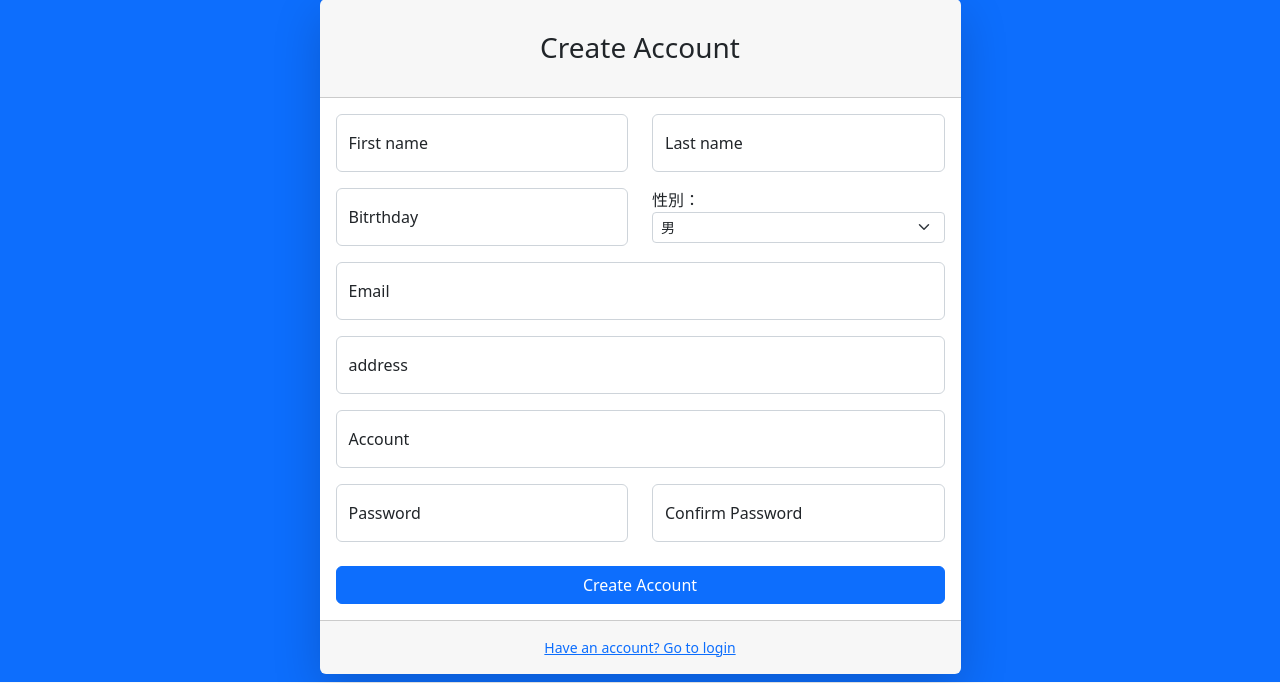
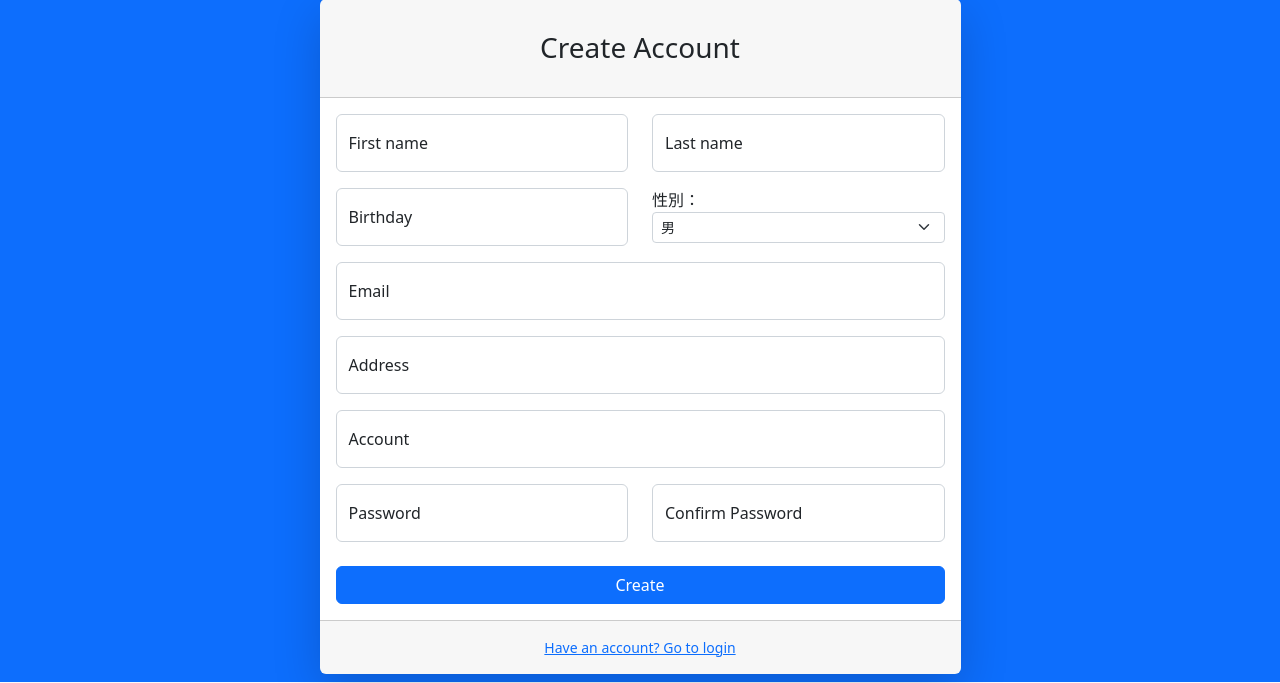
Before and after one commit to HsienLu/small_project, a PHP site: page /register.php in a window 1280 px wide. Shown: the part 49-732 px from the top of the page. Run offline with PHP 8.4, Linux system fonts and the light colour scheme; some libraries are stand-ins or nearby versions.

Commit message:
Compelte createUI,future:conn->MySQL

```diff
--- a/register.php
+++ b/register.php
@@ -24,17 +24,17 @@
                                     <h3 class="text-center font-weight-light my-4">Create Account</h3>
                                 </div>
                                 <div class="card-body">
-                                    <form>
+                                    <form action="doUserCreate.php" method="post">
                                         <div class="row mb-3">
                                             <div class="col-md-6">
                                                 <div class="form-floating mb-3 mb-md-0">
-                                                    <input class="form-control" id="inputFirstName" type="text" placeholder="Enter your first name" />
+                                                    <input class="form-control" id="inputFirstName" name="firstName" type="text" placeholder="Enter your first name" />
                                                     <label for="inputFirstName">First name</label>
                                                 </div>
                                             </div>
                                             <div class="col-md-6">
                                                 <div class="form-floating">
-                                                    <input class="form-control" id="inputLastName" type="text" placeholder="Enter your last name" />
+                                                    <input class="form-control" id="inputLastName" name="lastName" type="text" placeholder="Enter your last name" />
                                                     <label for="inputLastName">Last name</label>
                                                 </div>
                                             </div>
@@ -42,8 +42,8 @@
                                         <div class="row mb-3">
                                             <div class="col-md-6">
                                                 <div class="form-floating mb-3 mb-md-0">
-                                                    <input class="form-control" id="inputBitrthday" type="text" placeholder="1997-09-23" />
-                                                    <label for="inputBirthday">Bitrthday</label>
+                                                    <input class="form-control" id="inputBirthday" name="birthday" type="text" placeholder="1997-09-23" />
+                                                    <label for="inputBirthday">Birthday</label>
                                                 </div>
                                             </div>
                                             <div class="col-md-6 ">
@@ -57,33 +57,33 @@
                                             </div>
                                         </div>
                                         <div class="form-floating mb-3">
-                                            <input class="form-control" id="inputEmail" type="email" placeholder="name@example.com" />
+                                            <input class="form-control" id="inputEmail" name="email" type="email" placeholder="name@example.com" />
                                             <label for="inputEmail">Email</label>
                                         </div>
                                         <div class="form-floating mb-3">
-                                            <input class="form-control" id="inputEmail" type="email" placeholder="address" />
-                                            <label for="inputEmail">address</label>
+                                            <input class="form-control" id="address" name="address" type="address" placeholder="address" />
+                                            <label for="address">Address</label>
                                         </div>
                                         <div class="form-floating mb-3">
-                                            <input class="form-control" id="inputAccount" type="account" placeholder="Account" />
-                                            <label for="inputEmail">Account</label>
+                                            <input class="form-control" id="inputAccount" name="account" type="account" placeholder="Account" />
+                                            <label for="inputAccount">Account</label>
                                         </div>
                                         <div class="row mb-3">
                                             <div class="col-md-6">
                                                 <div class="form-floating mb-3 mb-md-0">
-                                                    <input class="form-control" id="inputPassword" type="password" placeholder="Create a password" />
+                                                    <input class="form-control" id="inputPassword" name="password" type="password" placeholder="Create a password" />
                                                     <label for="inputPassword">Password</label>
                                                 </div>
                                             </div>
                                             <div class="col-md-6">
                                                 <div class="form-floating mb-3 mb-md-0">
-                                                    <input class="form-control" id="inputPasswordConfirm" type="password" placeholder="Confirm password" />
+                                                    <input class="form-control" id="inputPasswordConfirm" name="confirmPassword" type="password" placeholder="Confirm password" />
                                                     <label for="inputPasswordConfirm">Confirm Password</label>
                                                 </div>
                                             </div>
                                         </div>
                                         <div class="mt-4 mb-0">
-                                            <div class="d-grid"><a class="btn btn-primary btn-block" href="login.html">Create Account</a></div>
+                                            <div class="d-grid"><input value="Create" type="submit" class="btn btn-primary btn-block" href=""></input></div>
                                         </div>
                                     </form>
                                 </div>
```
Also changed, not shown: doUserCreate.php (added, +50 -0 lines).
